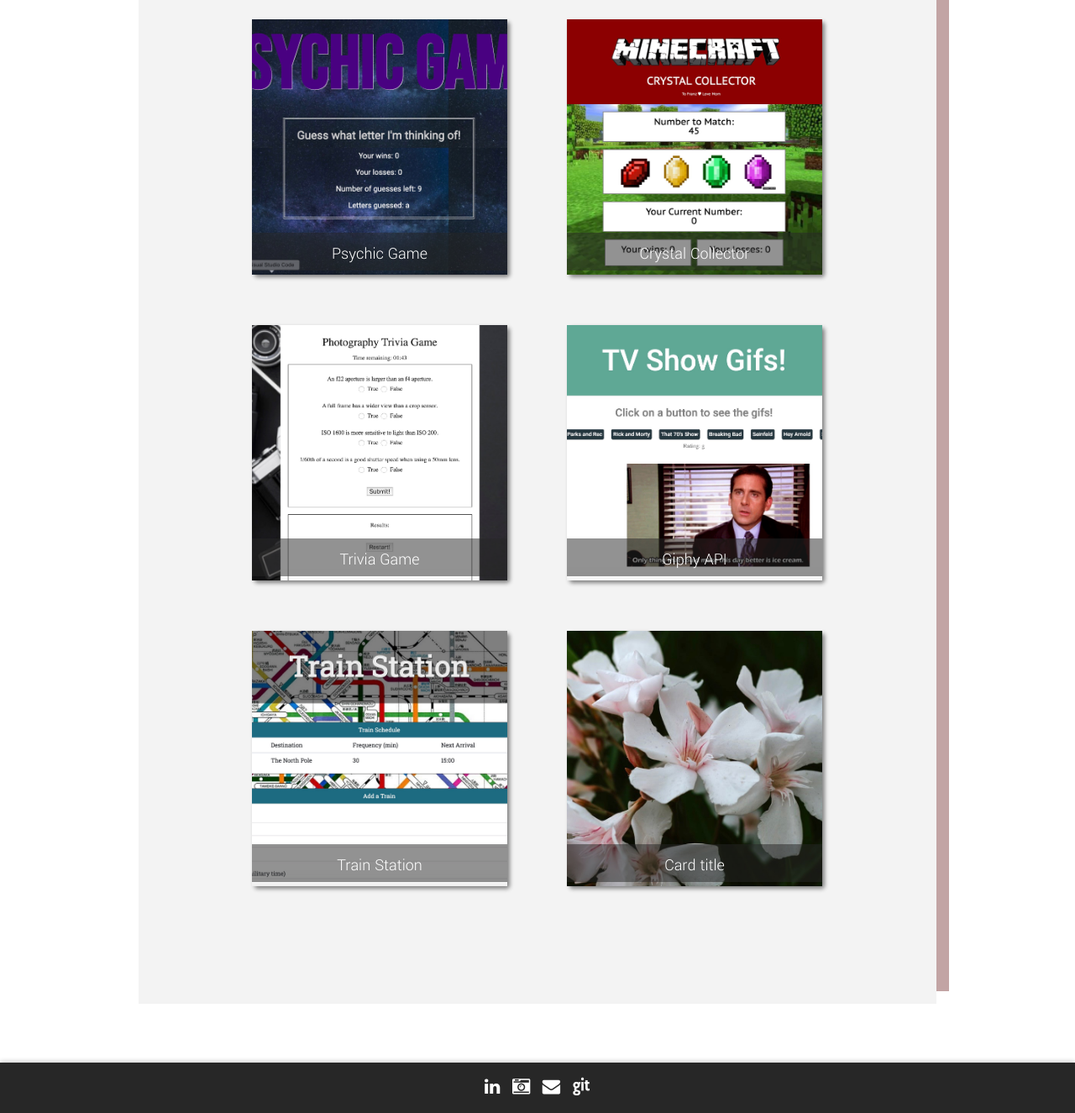
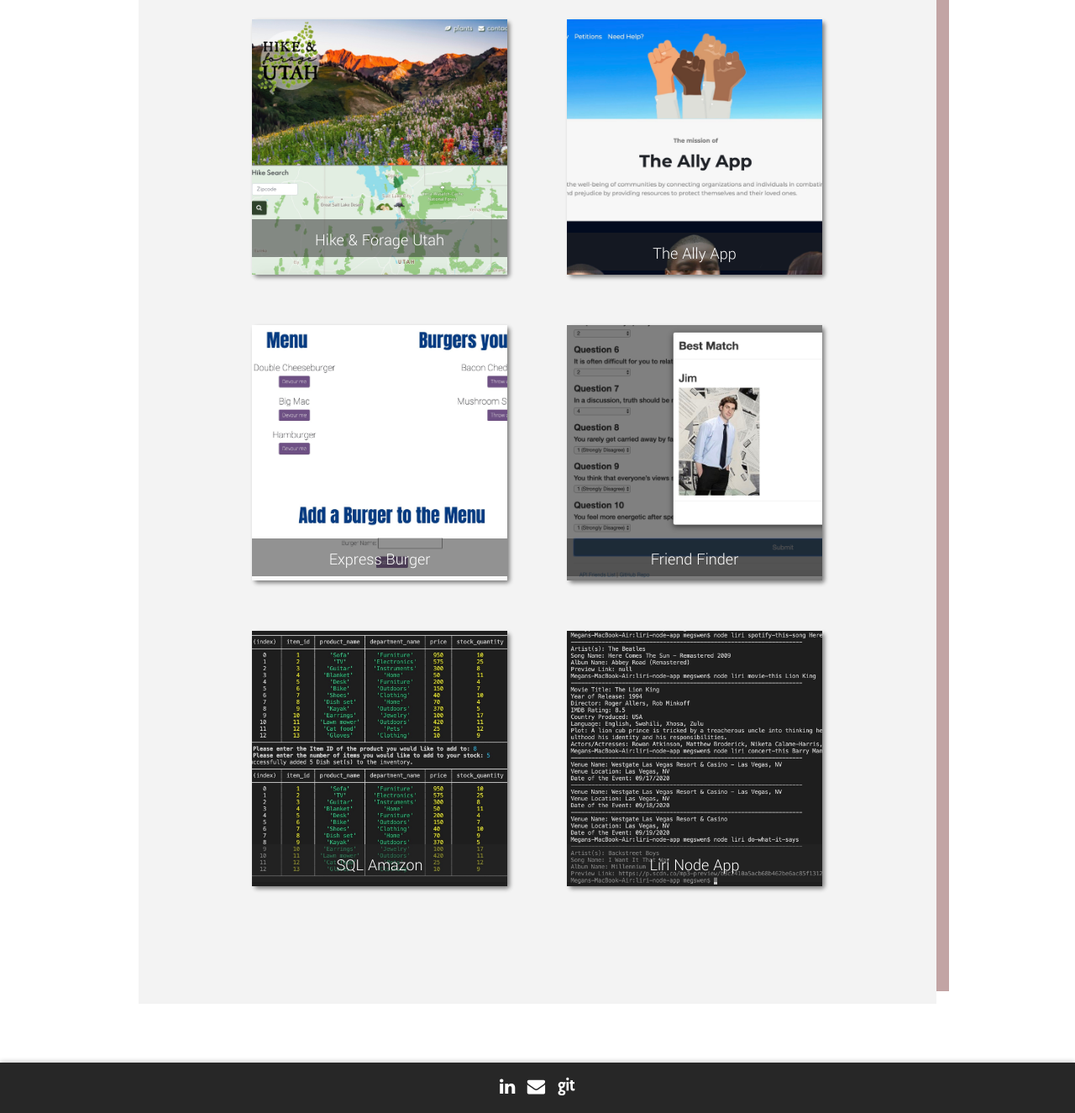
Before and after one commit to megswen/portfolio, a plain HTML site: page portfolio.html in a window 1280 px wide. Shown: the part 789-2114 px from the top of the page at 84% size. Drawn offline with nearby package versions, Linux system fonts and the light colour scheme.

Commit message:
Adding updated portfolio to live link

```diff
--- a/assets/javascript/logic.js
+++ b/assets/javascript/logic.js
@@ -0,0 +1,3 @@
+$("#contact-btn").click(function() {
+    alert("Hello");
+});
--- a/portfolio.html
+++ b/portfolio.html
@@ -61,47 +61,49 @@
         <div class="row justify-content-lg-center">
             <div class="col-lg-10 page-box">
                 <div class="text-box">
-                    <!--First row of cards-->
+                    <!-- First row of cards -->
                     <div class="row">
                         <div class="col-lg-6 col-md-6 col-sm- my-auto">
-                            <div class="card portfolio-card border-0 p-0" style="width:19rem;" href="">
-                                <img class="card-img rounded-0 img-fluid p-0" src="assets/images/psychic-game.jpeg">
-                                <div class="portfolio-card-title">Psychic Game</div>
+                            <div class="card portfolio-card border-0 p-0" style="width:19rem;">
+                                <img class="card-img rounded-0 img-fluid p-0" src="assets/images/hike-forage.jpeg">
+                                <a href="https://github.com/lindseypaluso/hikeandforageapp" class="stretched-link"></a>
+                                <p class="portfolio-card-title">Hike & Forage Utah</p>
                             </div>
                         </div>
                         <div class="col-lg-6 col-md-6 col-sm- my-auto">
-                            <div class="card portfolio-card border-0 p-0" style="width:19rem;" href="">
-                                <img class="card-img rounded-0 img-fluid p-0" src="assets/images/crystal-collector.jpeg">
-                                <div class="portfolio-card-title">Crystal Collector</div>
+                            <div class="card portfolio-card border-0 p-0" style="width:19rem;" href="https://murmuring-citadel-46837.herokuapp.com/">
+                                <img class="card-img rounded-0 img-fluid p-0" src="assets/images/ally-app.jpeg">
+                                <div class="portfolio-card-title">The Ally App</div>
                             </div>
                         </div>
                     </div>
-                    <!--Second row of cards-->
+                    <!-- Second row of cards -->
                     <div class="row">
                         <div class="col-lg-6 col-md-6 col-sm- my-auto">
-                            <div class="card portfolio-card border-0 p-0" style="width:19rem;" href="">
-                                <img class="card-img rounded-0 img-fluid p-0" src="assets/images/trivia-game.jpeg">
-                                <div class="portfolio-card-title">Trivia Game</div>
+                            <div class="card portfolio-card border-0 p-0" style="width:19rem;" href="https://ancient-hamlet-59865.herokuapp.com/">
+                                <img class="card-img rounded-0 img-fluid p-0" src="assets/images/burger.jpeg">
+                                <div class="portfolio-card-title">Express Burger</div>
                             </div>
                         </div>
                         <div class="col-lg-6 col-md-6 col-sm- my-auto">
-                            <div class="card portfolio-card border-0 p-0" style="width:19rem;" href="">
-                                <img class="card-img rounded-0 img-fluid p-0" src="assets/images/giphy-api.jpeg">
-                                <div class="portfolio-card-title">Giphy API</div>
+                            <div class="card portfolio-card border-0 p-0" style="width:19rem;" href="https://young-escarpment-43748.herokuapp.com/">
+                                <img class="card-img rounded-0 img-fluid p-0" src="assets/images/friend-finder.jpeg">
+                                <div class="portfolio-card-title">Friend Finder</div>
                             </div>
                         </div>
                     </div>
+                    <!-- Third row of cards -->
                     <div class="row">
                         <div class="col-lg-6 col-md-6 col-sm- my-auto">
-                            <div class="card portfolio-card border-0 p-0" style="width:19rem;" href="">
-                                <img class="card-img rounded-0 img-fluid p-0" src="assets/images/train-station.jpeg">
-                                <div class="portfolio-card-title">Train Station</div>
+                            <div class="card portfolio-card border-0 p-0" style="width:19rem;" href="https://github.com/megswen/sql-amazon">
+                                <img class="card-img rounded-0 img-fluid p-0" src="assets/images/bamazonCustomer.jpeg">
+                                <div class="portfolio-card-title">SQL Amazon</div>
                             </div>
                         </div>
                         <div class="col-lg-6 col-md-6 col-sm- my-auto">
-                            <div class="card portfolio-card border-0 p-0" style="width:19rem;" href="">
-                                <img class="card-img rounded-0 img-fluid p-0" src="assets/images/moody-floral.jpeg">
-                                <div class="portfolio-card-title">Card title</div>
+                            <div class="card portfolio-card border-0 p-0" style="width:19rem;" href="https://github.com/megswen/liri-node-app">
+                                <img class="card-img rounded-0 img-fluid p-0" src="assets/images/liri.jpeg">
+                                <div class="portfolio-card-title">Liri Node App</div>
                             </div>
                         </div>
                     </div>
@@ -113,9 +115,8 @@
 
     <!--Footer-->
     <footer class="container-fluid footer text-center pt-3 pb-3">
-        <a href=""><i class="fa fa-linkedin fa-footer fa-lg"></i></a>
-        <a href=""><i class="fa fa-camera-retro fa-footer fa-lg"></i></a>
-        <a href=""><i class="fa fa-envelope fa-footer fa-lg"></i></a>
+        <a href="https://www.linkedin.com/in/megan-swenson-1b41581a2/"><i class="fa fa-linkedin fa-footer fa-lg"></i></a>
+        <a href="mailto:mrsmeganswenson@gmail.com"><i class="fa fa-envelope fa-footer fa-lg"></i></a>
         <a href="https://github.com/megswen"><i class="fa fa-git fa-footer fa-lg"></i></a>
     </footer>
 
```
Also changed, not shown: about.html (+2 -3 lines), contact.html (+7 -8 lines), assets/images/ally-app.jpeg (added), assets/images/bamazonCustomer.jpeg (added), assets/images/burger.jpeg (added), assets/images/friend-finder.jpeg (added), assets/images/hike-forage.jpeg (added), assets/images/liri.jpeg (added), 3 other files.
